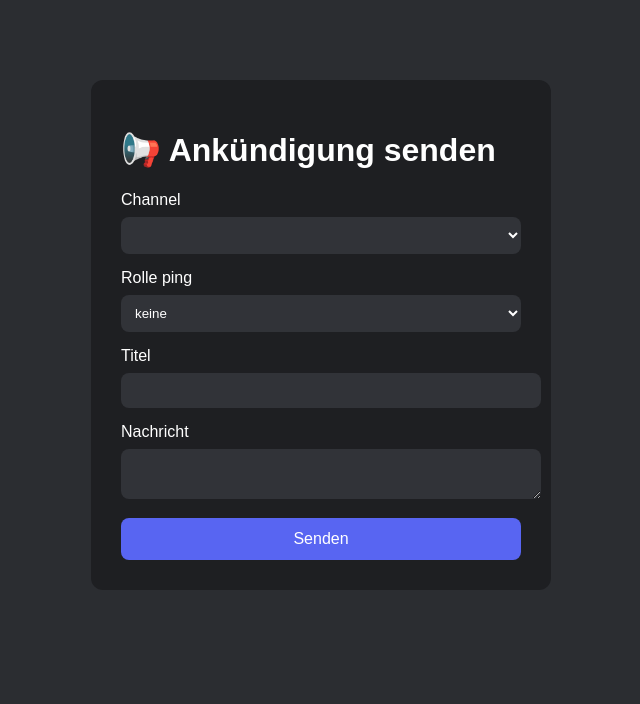
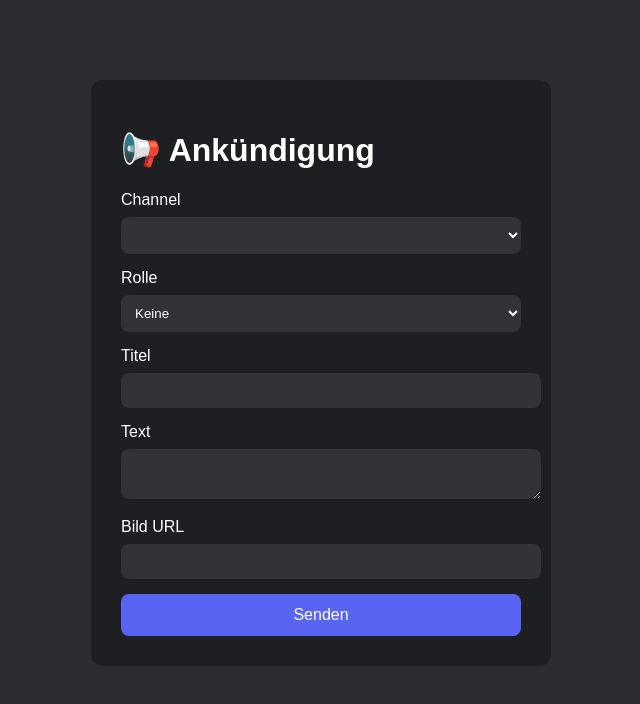
Before and after one commit to AKisON35250/Ank-ndiger, a website: page public/index.html in a window 1280 px wide. Shown: the whole page, without its empty margins (319-959 px from the left). Drawn offline with Linux system fonts and the light colour scheme; no server answers.

Commit message:
Update announcement form labels in index.html

```diff
--- a/public/index.html
+++ b/public/index.html
@@ -1,5 +1,5 @@
 <!DOCTYPE html>
-<html lang="de">
+<html>
 <head>
 <meta charset="UTF-8">
 <title>Discord Ankündiger</title>
@@ -10,21 +10,24 @@
 
 <div class="panel">
 
-<h1>📢 Ankündigung senden</h1>
+<h1>📢 Ankündigung</h1>
 
 <label>Channel</label>
 <select id="channels"></select>
 
-<label>Rolle ping</label>
+<label>Rolle</label>
 <select id="roles">
-<option value="">keine</option>
+<option value="">Keine</option>
 </select>
 
 <label>Titel</label>
 <input id="title">
 
-<label>Nachricht</label>
+<label>Text</label>
 <textarea id="message"></textarea>
+
+<label>Bild URL</label>
+<input id="image">
 
 <button onclick="send()">Senden</button>
 
```
